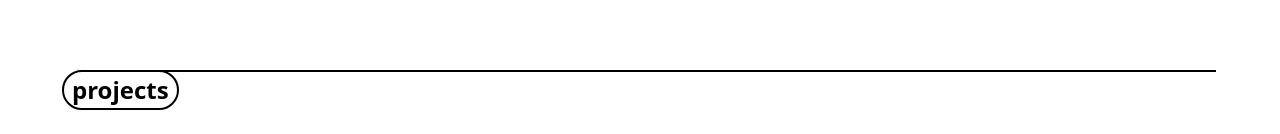
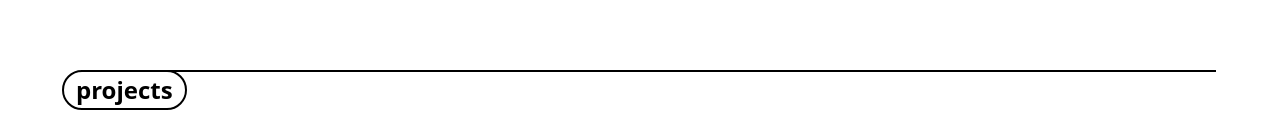
Before and after one commit to lizzij/Portfolio, a Next.js app in the folder portfolio/: page / in a window 1280 px wide. Shown: the part 650-784 px from the top of the page. Built offline with nearby package versions, Linux system fonts and the light colour scheme.

Commit message:
increase padding

```diff
--- a/portfolio/components/section-header.tsx
+++ b/portfolio/components/section-header.tsx
@@ -10,7 +10,7 @@ const SectionHeader = ({header}: Props) => {
         <div>
           <div className="relative -m-px">
             <div className="absolute -m-px">
-              <button className="flex-none bg-white text-black font-bold md:text-2xl py-0 px-2 -ml-5 border-2 border-black rounded-full focus:outline-none">
+              <button className="flex-none bg-white text-black font-bold md:text-2xl py-0 px-3 -ml-5 border-2 border-black rounded-full focus:outline-none">
                 {header}
               </button>
             </div>
```
